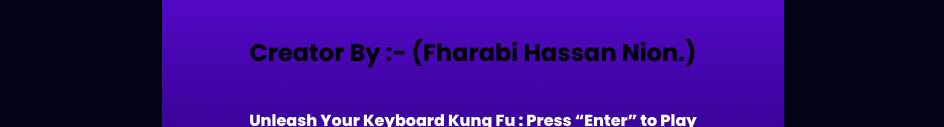
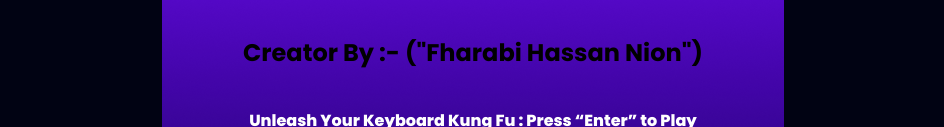
Before and after one commit to mrfarabi-dev/alpha-clash-pro, a plain HTML site: page index.html in a window 1280 px wide. Shown: the part 339-466 px from the top of the page, without its empty margins (167-1111 px from the left). Drawn offline with nearby package versions, Linux system fonts and the light colour scheme.

Commit message:
added by powersell

```diff
--- a/index.html
+++ b/index.html
@@ -21,7 +21,7 @@
     <section id="home-screen" class=" min-h-screen flex flex-col justify-center items-center">
           <div class="flex flex-col items-center gap-10">
             <h1 class=" text-8xl font-extrabold text-white">ALPHA CLASH PRO</h1>
-            <h1 class="text-2xl font-semibold text-black">Creator By :- (Fharabi Hassan Nion.)</h1>
+            <h1 class="text-2xl font-semibold text-black">Creator By :- ("Fharabi Hassan Nion")</h1>
             <p class="text-white font-extrabold">Unleash Your Keyboard Kung Fu : Press “Enter” to Play</p>
             <button onclick="play()" class="text-white btn btn-outline btn-accent  bg-black">Play Now</button>
           </div>
```
